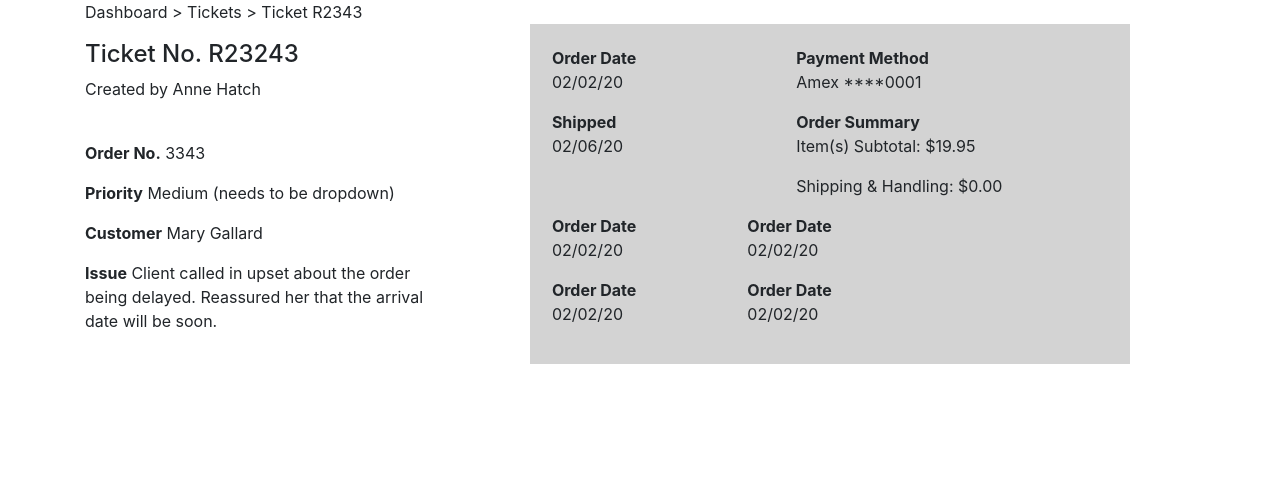
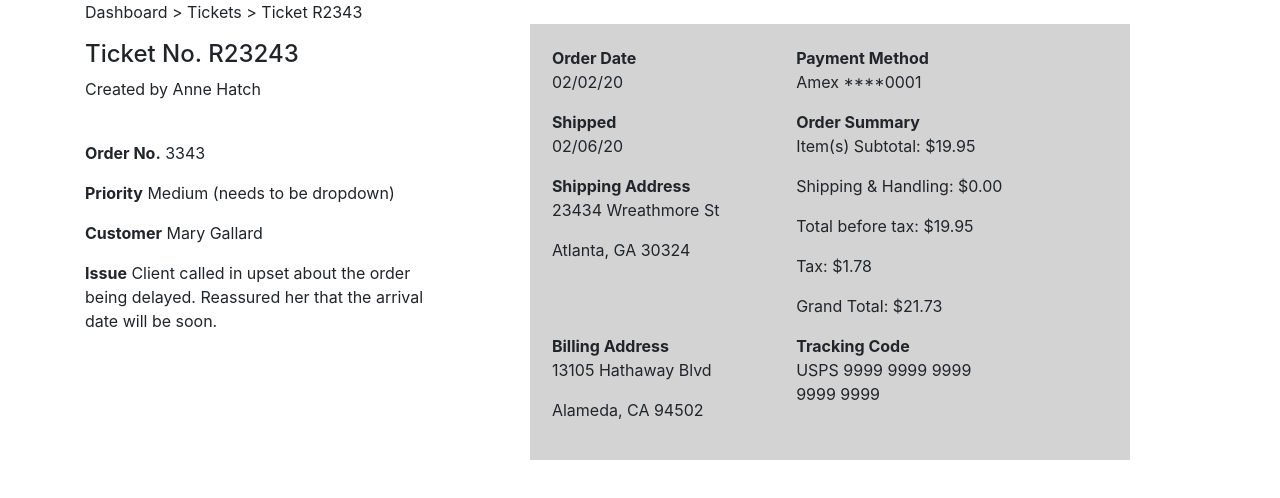
Before and after one commit to mchiang62/customer-order-tracking, a plain HTML site: page public/index.html in a window 1280 px wide. Drawn offline with nearby package versions, Linux system fonts and the light colour scheme.

Commit message:
working on basic layout v2.0

```diff
--- a/public/index.html
+++ b/public/index.html
@@ -31,7 +31,7 @@
 
             <div class="col-lg-8">
                 <br>
-                <div id= "details" class="container">
+                <div id="details" class="container">
                     <div class="row">
                         <div class="col-lg-5">
                             <b>Order Date</b>
@@ -46,36 +46,31 @@
                         <div class="col-lg-5">
                             <b>Shipped</b>
                             <p>02/06/20</p>
+                            <b>Shipping Address</b>
+                            <p>23434 Wreathmore St</p>
+                            <p>Atlanta, GA 30324</p>
                         </div>
                         <div class="col-lg-5">
                             <b>Order Summary</b>
                             <p>Item(s) Subtotal: $19.95</p>
                             <p>Shipping & Handling: $0.00</p>
+                            <p>Total before tax: $19.95</p>
+                            <p>Tax: $1.78</p>
+                            <p>Grand Total: $21.73</p>
                         </div>
                     </div>
                     <div class="row">
-                        <div class="col-lg-4">
-                            <b>Order Date</b>
-                            <p>02/02/20</p>
+                        <div class="col-lg-5">
+                            <b>Billing Address</b>
+                            <p>13105 Hathaway Blvd</p>
+                            <p>Alameda, CA 94502</p>
                         </div>
-                        <div class="col-lg-4">
-                            <b>Order Date</b>
-                            <p>02/02/20</p>
-                        </div>
-                    </div>
-                    <div class="row">
-                        <div class="col-lg-4">
-                            <b>Order Date</b>
-                            <p>02/02/20</p>
-                        </div>
-                        <div class="col-lg-4">
-                            <b>Order Date</b>
-                            <p>02/02/20</p>
+                        <div class="col-lg-5">
+                            <b>Tracking Code</b>
+                            <p>USPS 9999 9999 9999 9999 9999</p>
                         </div>
                     </div>
                 </div>
-
-
             </div>
         </div>
     </div>
```
